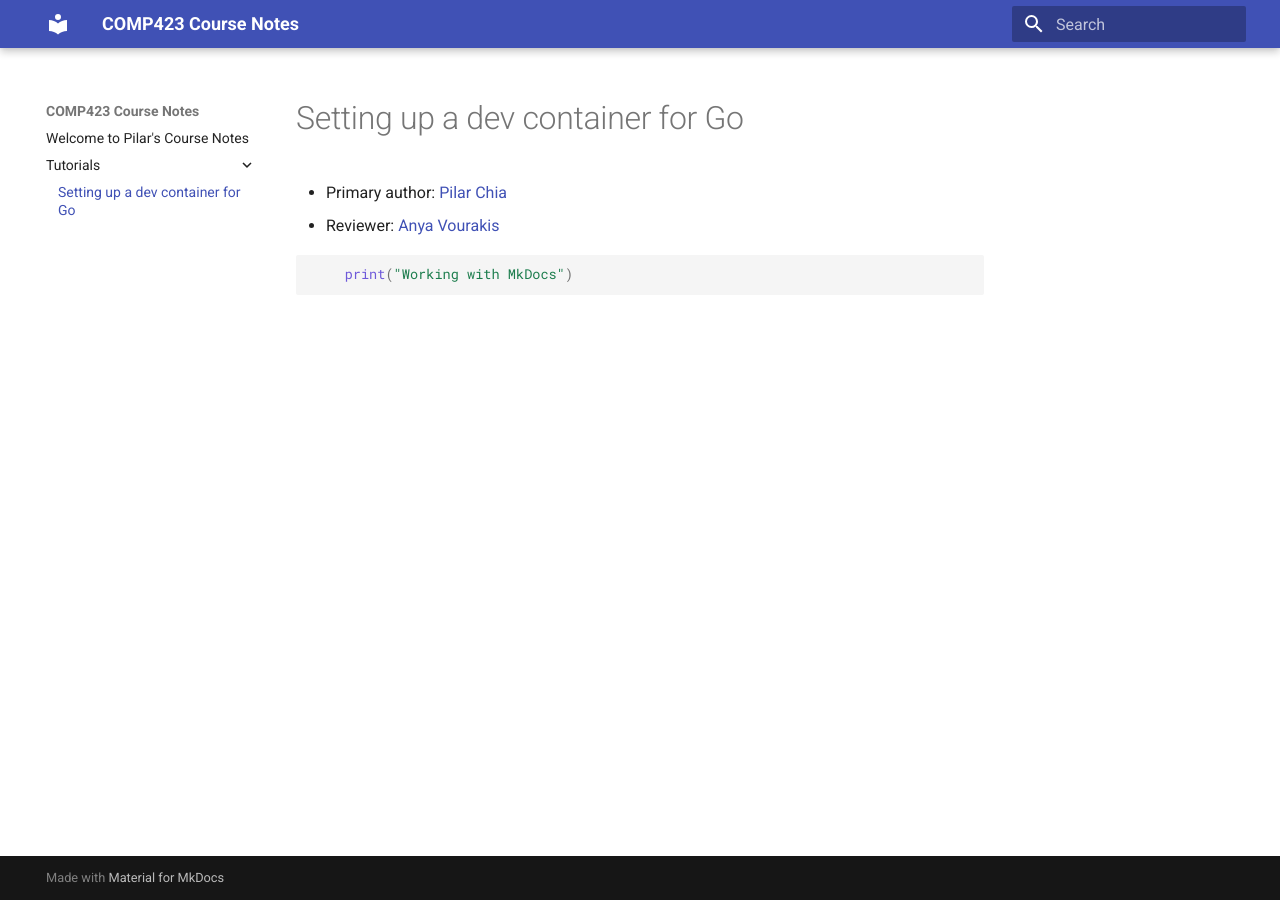
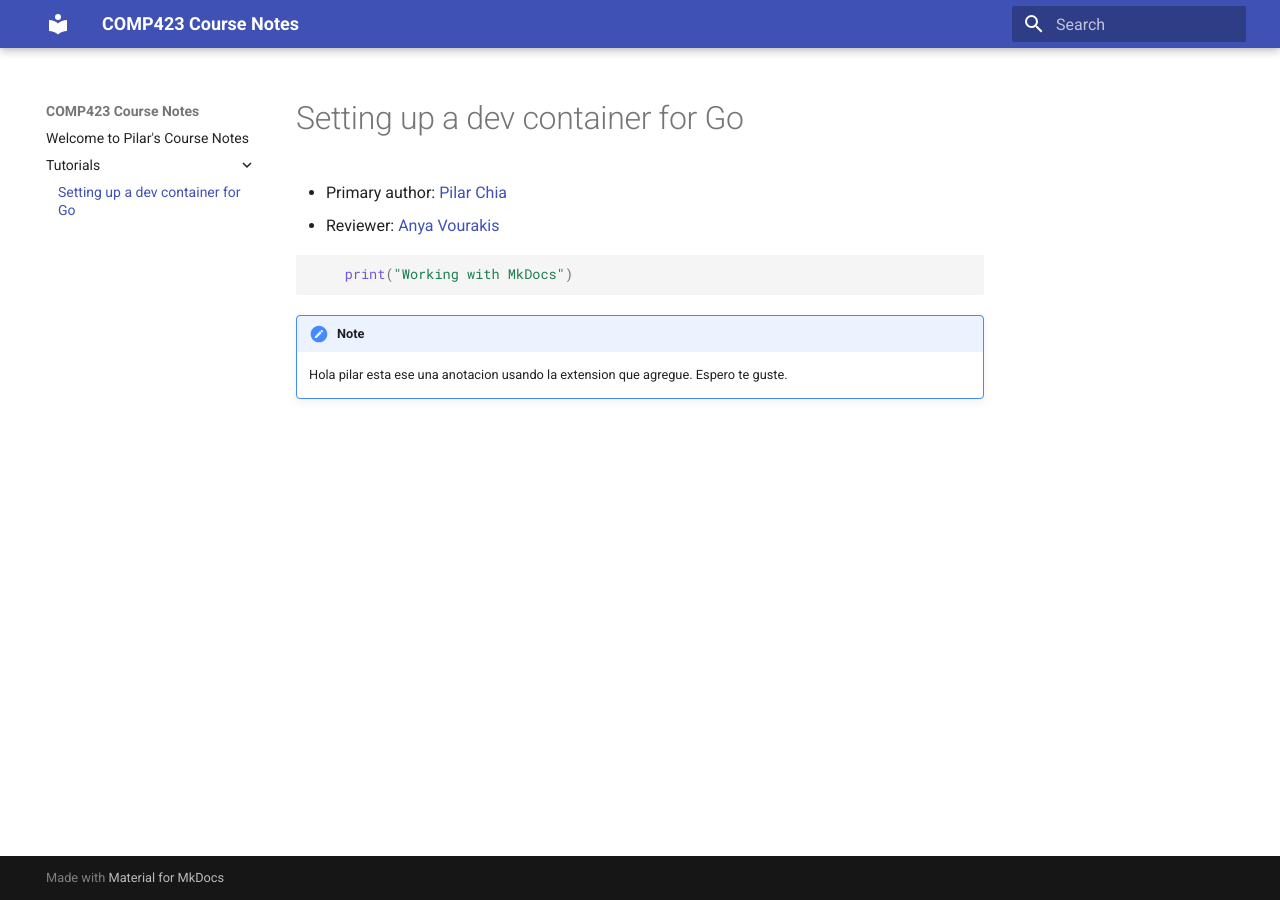
Before and after one commit to mchia157/comp423-course-notes, an MkDocs documentation site: the page built from docs/tutorials/go-setup.md, in a window 1280 px wide. Built offline with MkDocs 1.6.1 and Material for MkDocs 9.7.7, drawn with Linux system fonts in a browser that asks for light colours.

Commit message:
activated admonition for mkdocs + example

````diff
--- a/docs/tutorials/go-setup.md
+++ b/docs/tutorials/go-setup.md
@@ -6,3 +6,6 @@
 ```py
     print("Working with MkDocs")
 ```
+!!! note
+
+    Hola pilar esta ese una anotacion usando la extension que agregue. Espero te guste.
--- a/mkdocs.yml
+++ b/mkdocs.yml
@@ -10,3 +10,7 @@ markdown_extensions:
   - pymdownx.inlinehilite
   - pymdownx.snippets
   - pymdownx.superfences
+
+  - admonition
+  - pymdownx.details
+  - pymdownx.superfences
````
